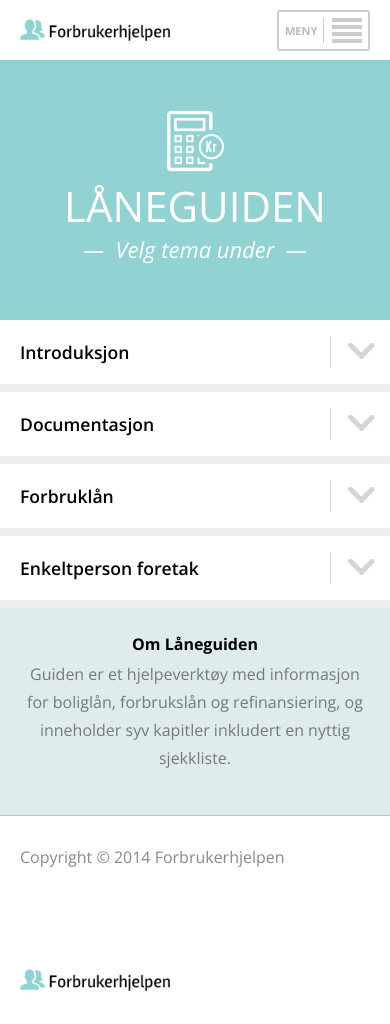
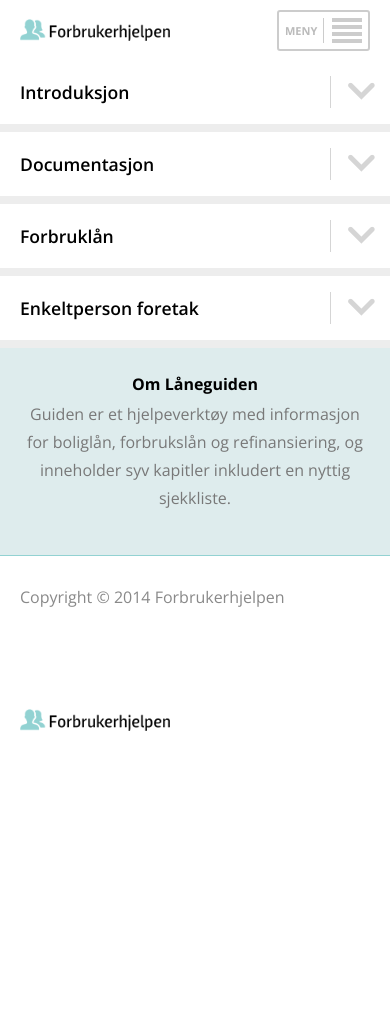
Before and after one commit to front/forbrukerhjelpen-static, a Jekyll site: the page built from topic.html, in a window 390 px wide. Built offline with Jekyll 4.4.1, drawn with Linux system fonts in a browser that asks for light colours; nearby versions of some CDN libraries; after the commit the page ends 900 px from its top, so only the background shows below that.

Commit message:
Update slides sass partial:  - slide-header-block does not display on mobile

```diff
--- a/css/style.css
+++ b/css/style.css
@@ -1731,20 +1731,27 @@
 /* line 2, ../sass/partials/module/partials/_slides.scss */
 .slide-header-block {
   position: relative;
-}
-/* line 5, ../sass/partials/module/partials/_slides.scss */
+  display: none;
+}
+@media (min-width: 480px) {
+  /* line 2, ../sass/partials/module/partials/_slides.scss */
+  .slide-header-block {
+    display: block;
+  }
+}
+/* line 9, ../sass/partials/module/partials/_slides.scss */
 .slide-header-block > div {
   position: relative;
   overflow: hidden;
   height: 260px;
 }
 @media (min-width: 480px) {
-  /* line 5, ../sass/partials/module/partials/_slides.scss */
+  /* line 9, ../sass/partials/module/partials/_slides.scss */
   .slide-header-block > div {
     height: 345px;
   }
 }
-/* line 12, ../sass/partials/module/partials/_slides.scss */
+/* line 16, ../sass/partials/module/partials/_slides.scss */
 .slide-header-block > div .back-img {
   position: absolute;
   z-index: 1;
@@ -1752,17 +1759,17 @@
   top: 0;
   display: none;
 }
-/* line 18, ../sass/partials/module/partials/_slides.scss */
+/* line 22, ../sass/partials/module/partials/_slides.scss */
 .slide-header-block > div .back-img.right {
   right: 0;
 }
 @media (min-width: 720px) {
-  /* line 12, ../sass/partials/module/partials/_slides.scss */
+  /* line 16, ../sass/partials/module/partials/_slides.scss */
   .slide-header-block > div .back-img {
     display: block;
   }
 }
-/* line 25, ../sass/partials/module/partials/_slides.scss */
+/* line 29, ../sass/partials/module/partials/_slides.scss */
 .slide-header-block > div header {
   position: absolute;
   z-index: 3;
@@ -1772,16 +1779,16 @@
   color: white;
 }
 @media (min-width: 720px) {
-  /* line 25, ../sass/partials/module/partials/_slides.scss */
+  /* line 29, ../sass/partials/module/partials/_slides.scss */
   .slide-header-block > div header {
     margin-top: 70px;
   }
-  /* line 31, ../sass/partials/module/partials/_slides.scss */
+  /* line 35, ../sass/partials/module/partials/_slides.scss */
   .slide-header-block > div header.big-title {
     margin-top: 40px;
   }
 }
-/* line 39, ../sass/partials/module/partials/_slides.scss */
+/* line 43, ../sass/partials/module/partials/_slides.scss */
 .slide-header-block > div h1, .slide-header-block > div h2 {
   text-transform: uppercase;
   color: white;
@@ -1789,12 +1796,12 @@
   margin-bottom: 0;
 }
 @media (min-width: 480px) {
-  /* line 39, ../sass/partials/module/partials/_slides.scss */
+  /* line 43, ../sass/partials/module/partials/_slides.scss */
   .slide-header-block > div h1, .slide-header-block > div h2 {
     font-size: 4.25em;
   }
 }
-/* line 48, ../sass/partials/module/partials/_slides.scss */
+/* line 52, ../sass/partials/module/partials/_slides.scss */
 .slide-header-block > div h2 {
   text-transform: uppercase;
   color: white;
@@ -1803,18 +1810,18 @@
   margin-bottom: 0;
 }
 @media (min-width: 480px) {
-  /* line 48, ../sass/partials/module/partials/_slides.scss */
+  /* line 52, ../sass/partials/module/partials/_slides.scss */
   .slide-header-block > div h2 {
     font-size: 3.375em;
     margin-bottom: 0.2em;
   }
 }
-/* line 59, ../sass/partials/module/partials/_slides.scss */
+/* line 63, ../sass/partials/module/partials/_slides.scss */
 .slide-header-block > div span {
   font-style: italic;
   font-size: 1.375em;
 }
-/* line 65, ../sass/partials/module/partials/_slides.scss */
+/* line 69, ../sass/partials/module/partials/_slides.scss */
 .slide-header-block > div .menu-switch {
   position: absolute;
   left: 10px;
@@ -1823,7 +1830,7 @@
   z-index: 500;
 }
 @media (min-width: 720px) {
-  /* line 65, ../sass/partials/module/partials/_slides.scss */
+  /* line 69, ../sass/partials/module/partials/_slides.scss */
   .slide-header-block > div .menu-switch {
     left: auto;
     top: auto;
@@ -1831,15 +1838,15 @@
     bottom: 10px;
   }
 }
-/* line 77, ../sass/partials/module/partials/_slides.scss */
+/* line 81, ../sass/partials/module/partials/_slides.scss */
 .slide-header-block > div .menu-switch p {
   float: right;
 }
-/* line 80, ../sass/partials/module/partials/_slides.scss */
+/* line 84, ../sass/partials/module/partials/_slides.scss */
 .slide-header-block > div .menu-switch span.menu-label {
   color: #ffffff;
 }
-/* line 83, ../sass/partials/module/partials/_slides.scss */
+/* line 87, ../sass/partials/module/partials/_slides.scss */
 .slide-header-block > div .menu-switch .switch {
   color: #6f839a;
   cursor: pointer;
@@ -1855,38 +1862,38 @@
   -o-transition: .15s ease;
   transition: .15s ease;
 }
-/* line 99, ../sass/partials/module/partials/_slides.scss */
+/* line 103, ../sass/partials/module/partials/_slides.scss */
 .slide-header-block > div .menu-switch input[type="radio"]:checked + .switch {
   color: #fff;
   padding-left: 1em;
   padding-right: 1em;
 }
-/* line 105, ../sass/partials/module/partials/_slides.scss */
+/* line 109, ../sass/partials/module/partials/_slides.scss */
 .slide-header-block > div .menu-switch input[type="radio"]:checked + .switch--on {
   background-color: #7eab55;
 }
-/* line 109, ../sass/partials/module/partials/_slides.scss */
+/* line 113, ../sass/partials/module/partials/_slides.scss */
 .slide-header-block > div .menu-switch input[type="radio"]:checked + .switch--off {
   background-color: #dd4a38;
 }
-/* line 116, ../sass/partials/module/partials/_slides.scss */
+/* line 120, ../sass/partials/module/partials/_slides.scss */
 .slide-header-block .slide-nav {
   position: relative;
   height: 75px;
   display: none;
 }
-/* line 121, ../sass/partials/module/partials/_slides.scss */
+/* line 125, ../sass/partials/module/partials/_slides.scss */
 .slide-header-block .slide-nav.campaigns.closed {
   display: none;
 }
 @media (min-width: 720px) {
-  /* line 116, ../sass/partials/module/partials/_slides.scss */
+  /* line 120, ../sass/partials/module/partials/_slides.scss */
   .slide-header-block .slide-nav {
     display: block;
   }
 }
 @media (min-width: 0) and (max-width: 719px) {
-  /* line 129, ../sass/partials/module/partials/_slides.scss */
+  /* line 133, ../sass/partials/module/partials/_slides.scss */
   .slide-header-block .slide-nav.campaigns {
     position: absolute;
     left: 0;
@@ -1896,13 +1903,13 @@
     z-index: 100;
     display: none;
   }
-  /* line 138, ../sass/partials/module/partials/_slides.scss */
+  /* line 142, ../sass/partials/module/partials/_slides.scss */
   .slide-header-block .slide-nav.campaigns ul {
     list-style: none;
     padding: 0px;
     margin: -0px;
   }
-  /* line 142, ../sass/partials/module/partials/_slides.scss */
+  /* line 146, ../sass/partials/module/partials/_slides.scss */
   .slide-header-block .slide-nav.campaigns ul li {
     display: block;
     float: none;
@@ -1910,11 +1917,11 @@
     border-top: 1px solid #7b4970;
     background-color: #692f59;
   }
-  /* line 148, ../sass/partials/module/partials/_slides.scss */
+  /* line 152, ../sass/partials/module/partials/_slides.scss */
   .slide-header-block .slide-nav.campaigns ul li.muted {
     display: none;
   }
-  /* line 151, ../sass/partials/module/partials/_slides.scss */
+  /* line 155, ../sass/partials/module/partials/_slides.scss */
   .slide-header-block .slide-nav.campaigns ul li a {
     display: block;
     padding: 30px;
@@ -1926,7 +1933,7 @@
     background-position: right 60px center;
     background-size: 65px 54px;
   }
-  /* line 159, ../sass/partials/module/partials/_slides.scss */
+  /* line 163, ../sass/partials/module/partials/_slides.scss */
   .slide-header-block .slide-nav.campaigns ul li a:after {
     display: block;
     float: right;
@@ -1938,31 +1945,31 @@
     font-size: 1.625em;
     color: #7b4970;
   }
-  /* line 178, ../sass/partials/module/partials/_slides.scss */
+  /* line 182, ../sass/partials/module/partials/_slides.scss */
   .slide-header-block .slide-nav .menu-open .main-menu {
     display: block;
   }
-  /* line 181, ../sass/partials/module/partials/_slides.scss */
+  /* line 185, ../sass/partials/module/partials/_slides.scss */
   .slide-header-block .slide-nav .footer .main-menu {
     display: none;
   }
 }
-/* line 190, ../sass/partials/module/partials/_slides.scss */
+/* line 194, ../sass/partials/module/partials/_slides.scss */
 .slide-header-block .slide-nav.banks-slider ul li {
   min-width: 12.5%;
   width: auto;
 }
-/* line 197, ../sass/partials/module/partials/_slides.scss */
+/* line 201, ../sass/partials/module/partials/_slides.scss */
 .slide-header-block ul {
   margin-top: 25px;
 }
-/* line 199, ../sass/partials/module/partials/_slides.scss */
+/* line 203, ../sass/partials/module/partials/_slides.scss */
 .slide-header-block ul li {
   display: block;
   float: left;
   width: 12.5%;
 }
-/* line 203, ../sass/partials/module/partials/_slides.scss */
+/* line 207, ../sass/partials/module/partials/_slides.scss */
 .slide-header-block ul li a {
   display: block;
   border-left: 1px solid #ccc;
@@ -1974,37 +1981,37 @@
   color: black;
   text-decoration: none;
 }
-/* line 214, ../sass/partials/module/partials/_slides.scss */
+/* line 218, ../sass/partials/module/partials/_slides.scss */
 .slide-header-block ul li:first-child a {
   border-left: none;
 }
-/* line 217, ../sass/partials/module/partials/_slides.scss */
+/* line 221, ../sass/partials/module/partials/_slides.scss */
 .slide-header-block ul li.active a, .slide-header-block ul li a:hover {
   color: #692f59;
   text-decoration: underline;
 }
 
-/* line 226, ../sass/partials/module/partials/_slides.scss */
+/* line 230, ../sass/partials/module/partials/_slides.scss */
 .slide-list {
   margin-top: 0;
   margin-bottom: 0;
   padding-left: 0;
 }
-/* line 230, ../sass/partials/module/partials/_slides.scss */
+/* line 234, ../sass/partials/module/partials/_slides.scss */
 .slide-list .content-block {
   list-style: none;
 }
-/* line 232, ../sass/partials/module/partials/_slides.scss */
+/* line 236, ../sass/partials/module/partials/_slides.scss */
 .slide-list .content-block .slide-content {
   display: none;
 }
 @media (min-width: 0) and (max-width: 719px) {
-  /* line 230, ../sass/partials/module/partials/_slides.scss */
+  /* line 234, ../sass/partials/module/partials/_slides.scss */
   .slide-list .content-block {
     display: block;
     border-bottom: 8px solid #ededed;
   }
-  /* line 238, ../sass/partials/module/partials/_slides.scss */
+  /* line 242, ../sass/partials/module/partials/_slides.scss */
   .slide-list .content-block header h2:after {
     font-family: "forbrukerhjelpen" !important;
     content: "t";
@@ -2018,29 +2025,29 @@
     top: 25%;
     right: 15px;
   }
-  /* line 254, ../sass/partials/module/partials/_slides.scss */
+  /* line 258, ../sass/partials/module/partials/_slides.scss */
   .slide-list .content-block.open .slide-content {
     display: block;
   }
-  /* line 257, ../sass/partials/module/partials/_slides.scss */
+  /* line 261, ../sass/partials/module/partials/_slides.scss */
   .slide-list .content-block.open header h2 {
     background-color: #deeced;
   }
-  /* line 259, ../sass/partials/module/partials/_slides.scss */
+  /* line 263, ../sass/partials/module/partials/_slides.scss */
   .slide-list .content-block.open header h2:after {
     content: "u";
   }
 }
 @media (min-width: 720px) {
-  /* line 230, ../sass/partials/module/partials/_slides.scss */
+  /* line 234, ../sass/partials/module/partials/_slides.scss */
   .slide-list .content-block {
     display: none;
   }
-  /* line 267, ../sass/partials/module/partials/_slides.scss */
+  /* line 271, ../sass/partials/module/partials/_slides.scss */
   .slide-list .content-block.active {
     display: block;
   }
-  /* line 269, ../sass/partials/module/partials/_slides.scss */
+  /* line 273, ../sass/partials/module/partials/_slides.scss */
   .slide-list .content-block.active .slide-content {
     display: block;
   }
--- a/sass/partials/module/partials/_slides.scss
+++ b/sass/partials/module/partials/_slides.scss
@@ -1,6 +1,10 @@
 
 .slide-header-block {
   position: relative;
+  display: none;
+  @include breakpoint($break-xsmall) {
+    display: block;
+  }
 
   &>div {
     position: relative;
```
